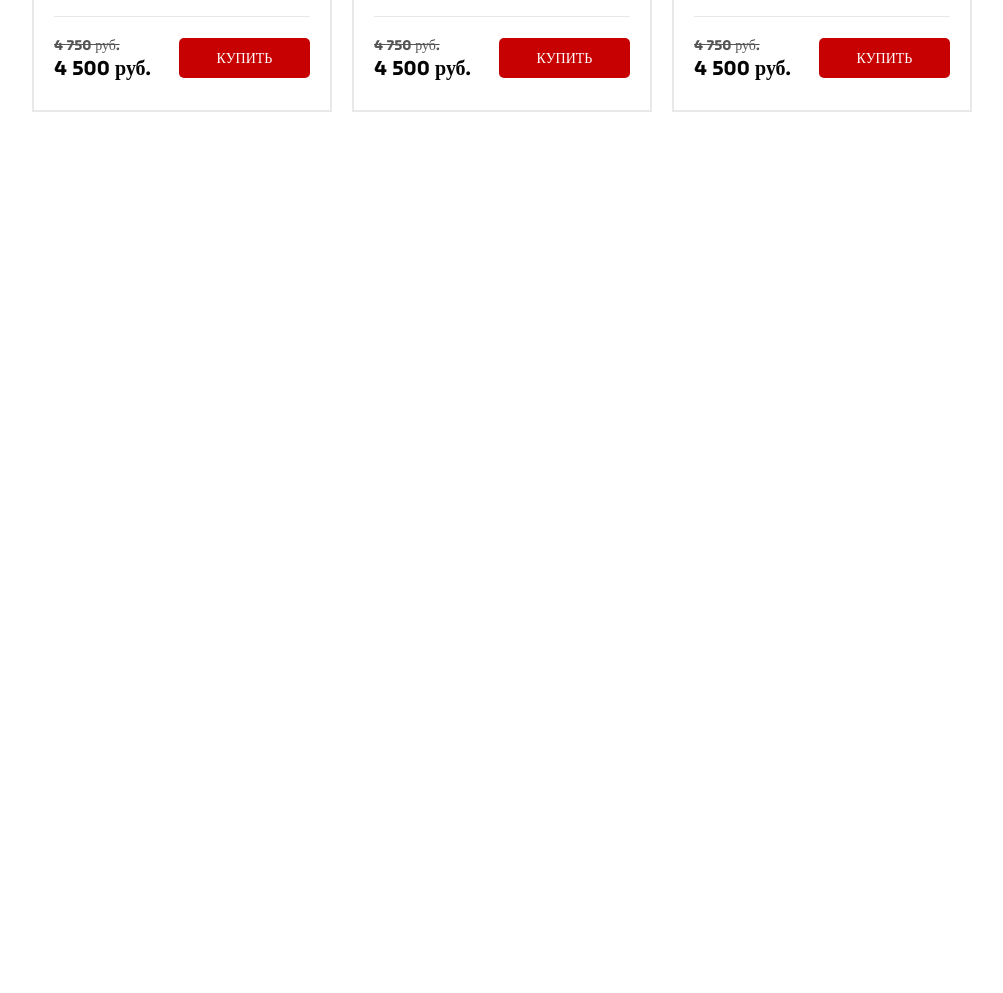
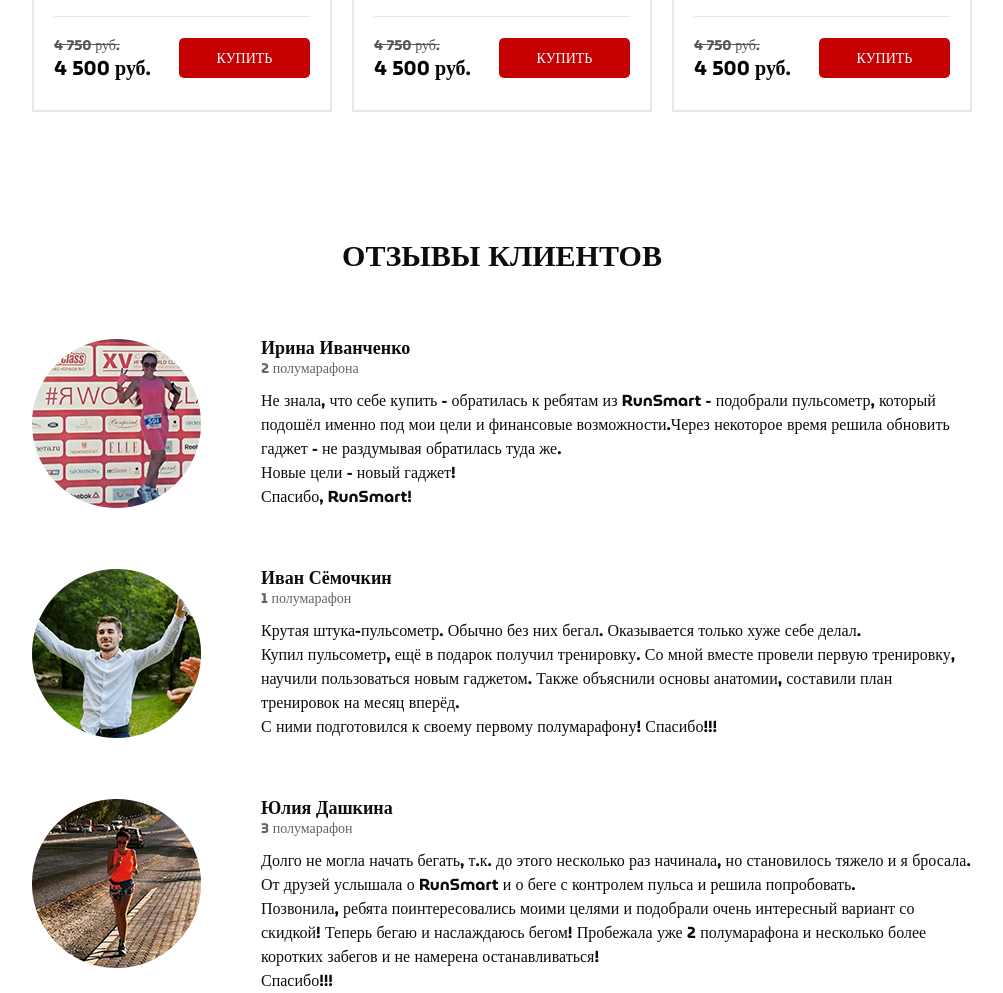
Before and after one commit to SanduPalii/RunSmart, a website: page docs/index.html in a window 1280 px wide. Shown: the part 3776-4769 px from the top of the page, without its empty margins (138-1141 px from the left). Before the commit the page ends 4008 px from the top, so only its background shows below. Drawn offline with nearby package versions, Linux system fonts and the light colour scheme.

Commit message:
index/ block feedback

```diff
--- a/docs/index.html
+++ b/docs/index.html
@@ -389,6 +389,37 @@
     </div>
   </section>
 
+  <section class="feedback">
+    <div class="container">
+      <h2 class="title">отзывы клиентов</h2>
+      <div class="feedback__inner">
+        <img src="images/photo_1.jpg" alt="">
+        <div class="feedback__info">
+          <div class="feedback__info__name">Ирина Иванченко </div>
+          <div class="feedback__info__trophy">2 полумарафона</div>
+          <div class="feedback__info__comment">Не знала, что себе купить - обратилась к ребятам из RunSmart - подобрали пульсометр, который подошёл именно под мои цели и финансовые возможности.Через некоторое время решила обновить гаджет - не раздумывая обратилась туда же.<br>Новые цели - новый гаджет!<br>
+            Спасибо, RunSmart! </div>
+        </div>
+      </div>
+      <div class="feedback__inner">
+        <img src="images/photo_2.jpg" alt="">
+        <div class="feedback__info">
+          <div class="feedback__info__name">Иван Сёмочкин</div>
+          <div class="feedback__info__trophy">1 полумарафон</div>
+          <div class="feedback__info__comment">Крутая штука-пульсометр. Обычно без них бегал. Оказывается только хуже себе делал.<br> Купил пульсометр, ещё в подарок получил тренировку. Со мной вместе провели первую тренировку, научили пользоваться новым гаджетом. Также объяснили основы анатомии, составили план тренировок на месяц вперёд.<br>С ними подготовился к своему первому полумарафону! Спасибо!!!</div>
+        </div>
+      </div>
+      <div class="feedback__inner">
+        <img src="images/photo_3.jpg" alt="">
+        <div class="feedback__info">
+          <div class="feedback__info__name">Юлия Дашкина</div>
+          <div class="feedback__info__trophy">3 полумарафон</div>
+          <div class="feedback__info__comment">Долго не могла начать бегать, т.к. до этого несколько раз начинала, но становилось тяжело и я бросала. От друзей услышала о RunSmart и о беге с контролем пульса и решила попробовать.<br>Позвонила, ребята поинтересовались моими целями и подобрали очень интересный вариант со скидкой! Теперь бегаю и наслаждаюсь бегом! Пробежала уже 2 полумарафона и несколько более коротких забегов и не намерена останавливаться!<br>Спасибо!!!</div>
+        </div>
+      </div>
+    </div>
+  </section>
+
   <link
     rel="stylesheet"
     href="https://unpkg.com/swiper@8/swiper-bundle.min.css"
--- /dev/null
+++ b/docs/scss/_feedback.scss
@@ -0,0 +1,33 @@
+.feedback{
+    &__inner{
+        display: flex;
+        justify-content: space-between;
+        margin-top: 60px;
+        img{
+            width: 169px;
+            height: 169px;
+        }
+    }
+    &__info{
+        margin-left: 60px;
+        &__name{
+            font-weight: 700;
+            font-size: 18px;
+            line-height: 18px;
+            color: #0D0D0D;
+        }
+        &__trophy{
+            font-weight: 500;
+            font-size: 14px;
+            line-height: 22px;
+            color: #646464;
+        }
+        &__comment{
+            margin-top: 10px;
+            font-weight: 300;
+            font-size: 16px;
+            line-height: 24px;
+            color: #0D0D0D;
+        }
+    }
+}
--- a/docs/scss/style.scss
+++ b/docs/scss/style.scss
@@ -13,6 +13,8 @@
 @import 'carousel';
 @import 'media/media-carousel';
 @import 'catalog';
+@import 'feedback';
+
 
 
 *{
```
Also changed, not shown: docs/css/style.min.css.
